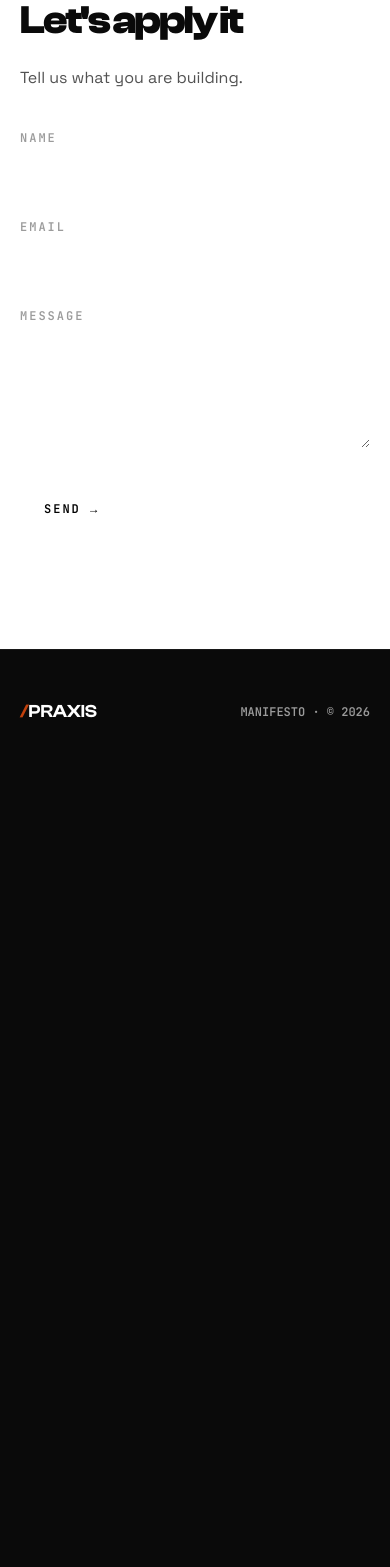
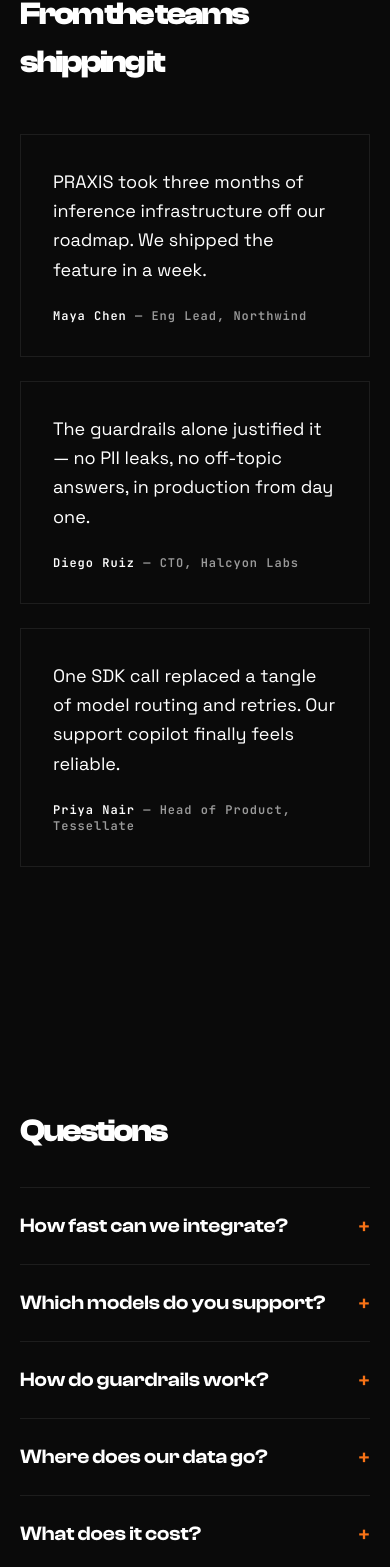
Before and after one commit to vitaniko91-lang/praxis, a React (Vite) app: page / in a window 390 px wide. Shown: the part 6689-8256 px from the top of the page. Before the commit the page ends 7463 px from the top, so only its background shows below. Built offline with nearby package versions, Linux system fonts and the light colour scheme.

Commit message:
feat: add Testimonials + accessible FAQ accordion (real button/aria-expanded, keyboard) sections

```diff
--- a/src/content/copy.ts
+++ b/src/content/copy.ts
@@ -61,6 +61,27 @@
   ],
 }
 
+export const testimonials = {
+  heading: 'From the teams shipping it',
+  items: [
+    { quote: 'PRAXIS took three months of inference infrastructure off our roadmap. We shipped the feature in a week.', name: 'Maya Chen', role: 'Eng Lead, Northwind' },
+    { quote: 'The guardrails alone justified it — no PII leaks, no off-topic answers, in production from day one.', name: 'Diego Ruiz', role: 'CTO, Halcyon Labs' },
+    { quote: 'One SDK call replaced a tangle of model routing and retries. Our support copilot finally feels reliable.', name: 'Priya Nair', role: 'Head of Product, Tessellate' },
+  ],
+}
+
+export const faq = {
+  heading: 'Questions',
+  items: [
+    { q: 'How fast can we integrate?', a: 'One SDK call. Most teams ship a working reasoning layer in an afternoon; full production rollout is typically under a week.' },
+    { q: 'Which models do you support?', a: 'Over 40 models across providers, selected per request by the router. Pin a model, or let PRAXIS choose by cost, latency, or quality.' },
+    { q: 'How do guardrails work?', a: 'Policy, PII, and safety checks run on every request, before and after inference. You compose them per call — e.g. ["no-pii", "on-topic"].' },
+    { q: 'Where does our data go?', a: 'Your data is used only to answer your request and is never used to train models. Bring your own keys and deploy in your region.' },
+    { q: 'What does it cost?', a: 'Usage-based, billed on tokens routed. A free tier to prototype, volume pricing for production. Talk to us for an estimate.' },
+    { q: 'Can we self-host?', a: 'Yes — PRAXIS runs in your cloud or ours. The SDK and routing layer are identical in both.' },
+  ],
+}
+
 export const cta = { heading: "Let's apply it", sub: 'Tell us what you are building.' }
 
 export const manifesto = {
--- a/src/routes/Home.tsx
+++ b/src/routes/Home.tsx
@@ -9,6 +9,8 @@
 import { Capabilities } from '../sections/Capabilities'
 import { BuiltFor } from '../sections/BuiltFor'
 import { Proof } from '../sections/Proof'
+import { Testimonials } from '../sections/Testimonials'
+import { Faq } from '../sections/Faq'
 import { CTA } from '../sections/CTA'
 
 export default function Home() {
@@ -31,6 +33,8 @@
       <Capabilities />
       <BuiltFor />
       <Proof />
+      <Testimonials />
+      <Faq />
       <CTA />
     </ScrollProgressContext.Provider>
   )
--- /dev/null
+++ b/src/sections/Faq.tsx
@@ -0,0 +1,42 @@
+import { useId, useState } from 'react'
+import { faq } from '../content/copy'
+
+function FaqItem({ q, a }: { q: string; a: string }) {
+  const [open, setOpen] = useState(false)
+  const id = useId()
+  return (
+    <div className="border-b border-[var(--border)]">
+      <h3 className="m-0">
+        <button
+          type="button"
+          id={`${id}-btn`}
+          aria-expanded={open}
+          aria-controls={`${id}-panel`}
+          onClick={() => setOpen((o) => !o)}
+          className="w-full flex items-center justify-between gap-6 py-6 text-left font-display text-xl md:text-2xl"
+        >
+          <span>{q}</span>
+          <span aria-hidden="true" className="font-mono text-[var(--accent-text)] shrink-0">{open ? '–' : '+'}</span>
+        </button>
+      </h3>
+      {open && (
+        <div id={`${id}-panel`} role="region" aria-labelledby={`${id}-btn`} className="pb-6 font-sans text-[var(--text-muted)] max-w-[60ch] leading-relaxed">
+          {a}
+        </div>
+      )}
+    </div>
+  )
+}
+
+export function Faq() {
+  return (
+    <section aria-labelledby="faq-h2" className="relative z-10 px-5 md:px-20 py-[120px]">
+      <h2 id="faq-h2" className="font-display font-bold text-[clamp(2rem,5vw,3.5rem)] tracking-[-2px] mb-8">{faq.heading}</h2>
+      <div className="border-t border-[var(--border)] max-w-[820px]">
+        {faq.items.map((item) => (
+          <FaqItem key={item.q} q={item.q} a={item.a} />
+        ))}
+      </div>
+    </section>
+  )
+}
--- /dev/null
+++ b/src/sections/Testimonials.tsx
@@ -0,0 +1,19 @@
+import { testimonials } from '../content/copy'
+
+export function Testimonials() {
+  return (
+    <section aria-labelledby="tm-h2" className="relative z-10 px-5 md:px-20 py-[120px]">
+      <h2 id="tm-h2" className="font-display font-bold text-[clamp(2rem,5vw,3.5rem)] tracking-[-2px] mb-12">{testimonials.heading}</h2>
+      <div className="grid grid-cols-1 md:grid-cols-3 gap-6">
+        {testimonials.items.map((t) => (
+          <figure key={t.name} className="border border-[var(--border)] p-8 flex flex-col">
+            <blockquote className="font-sans text-lg leading-relaxed">{t.quote}</blockquote>
+            <figcaption className="mt-6 font-mono text-xs tracking-[1px] text-[var(--text-muted)]">
+              <span className="text-[var(--text)]">{t.name}</span> — {t.role}
+            </figcaption>
+          </figure>
+        ))}
+      </div>
+    </section>
+  )
+}
```
Also changed, not shown: 1 other file (tests, documents, lock files or other folders).
